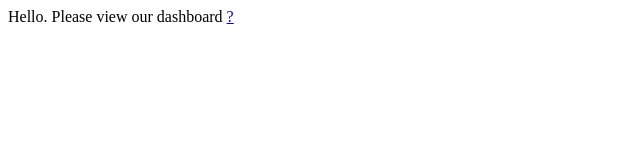
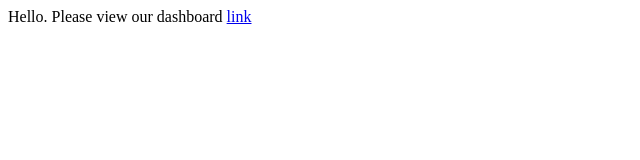
Before and after one commit to Churroholics/Churroholics.github.io, a plain HTML site: page index.html in a window 1280 px wide. Shown: the full height of the page, 0-640 px from the left. Drawn offline with Linux system fonts and the light colour scheme.

Commit message:
Update index.html

```diff
--- a/index.html
+++ b/index.html
@@ -1 +1 @@
-<p>Hello. Please view our dashboard <a href="correltest.html"correltest</a> ?</p>
+<p>Hello. Please view our dashboard <a href="correltest.html"correltest</a> link</p>
```
